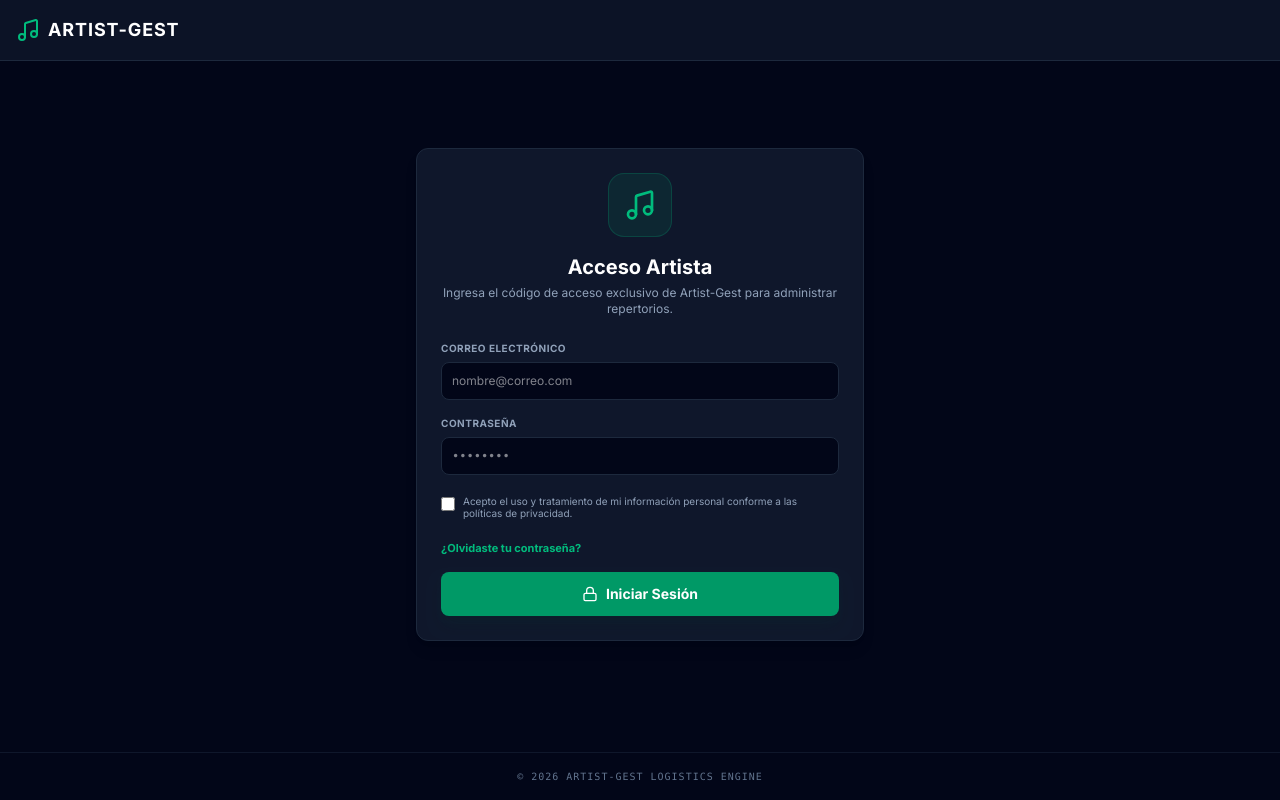
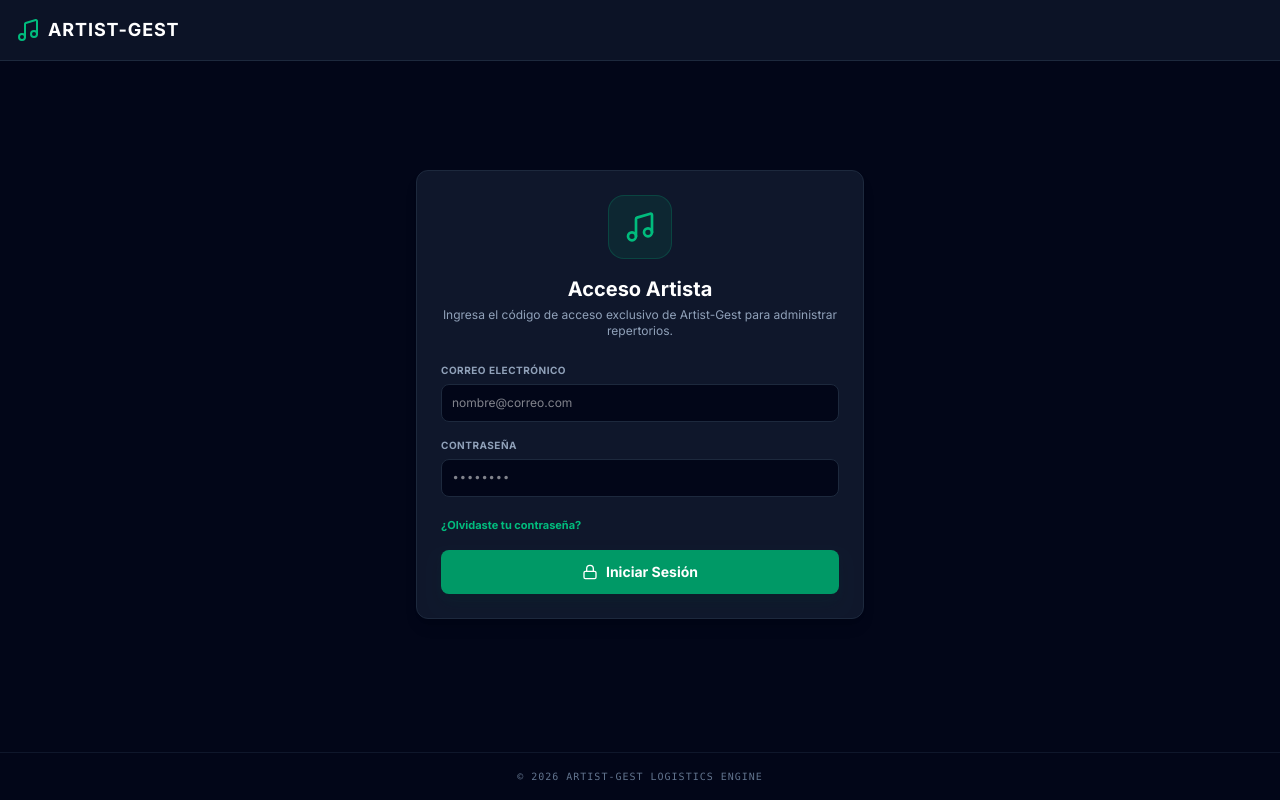
Before and after one commit to jearimcorvalanrodriguez-collab/artist-gest, a React (Vite) app: page / in a window 1280 px wide. Built offline with nearby package versions, Linux system fonts and the light colour scheme.

Commit message:
Guardado en BD de setlists, nuevo contenedor de acceso rapido, botones premium y eliminacion de checkbox del login

```diff
--- a/src/App.jsx
+++ b/src/App.jsx
@@ -116,7 +116,6 @@ export default function App() {
   const [isAuthenticated, setIsAuthenticated] = useState(false);
   const [loginError, setLoginError] = useState('');
   const [currentUser, setCurrentUser] = useState(null);
-  const [acceptedTermsCheckbox, setAcceptedTermsCheckbox] = useState(false);
 
   // Modals and Recovery States
   const [showRecoverModal, setShowRecoverModal] = useState(false);
@@ -274,8 +273,7 @@ export default function App() {
     try {
       const res = await apiFetch('login', {
         email: loginEmail,
-        password: loginPassword,
-        acceptedTerms: acceptedTermsCheckbox
+        password: loginPassword
       });
       if (res.status === 'success') {
         const user = res.user;
@@ -325,7 +323,6 @@ export default function App() {
     setActiveShow(null);
     setLoginEmail('');
     setLoginPassword('');
-    setAcceptedTermsCheckbox(false);
   };
 
   const fetchProjects = async () => {
@@ -1113,20 +1110,7 @@ export default function App() {
                   />
                 </div>
 
-                {/* Use of Information Policy Checkbox */}
-                <div className="flex items-start gap-2 pt-1">
-                  <input
-                    type="checkbox"
-                    id="acceptTerms"
-                    checked={acceptedTermsCheckbox}
-                    onChange={e => setAcceptedTermsCheckbox(e.target.checked)}
-                    className="mt-0.5 w-3.5 h-3.5 bg-slate-950 border border-slate-800 rounded text-emerald-600 focus:ring-emerald-500 focus:ring-offset-slate-950 accent-emerald-500 cursor-pointer shrink-0"
-                    required
-                  />
-                  <label htmlFor="acceptTerms" className="text-[10px] text-slate-400 cursor-pointer leading-tight selection:bg-transparent">
-                    Acepto el uso y tratamiento de mi información personal conforme a las políticas de privacidad.
-                  </label>
-                </div>
+
 
                 <div className="flex items-center justify-between text-[11px] pt-1">
                   <button
```
